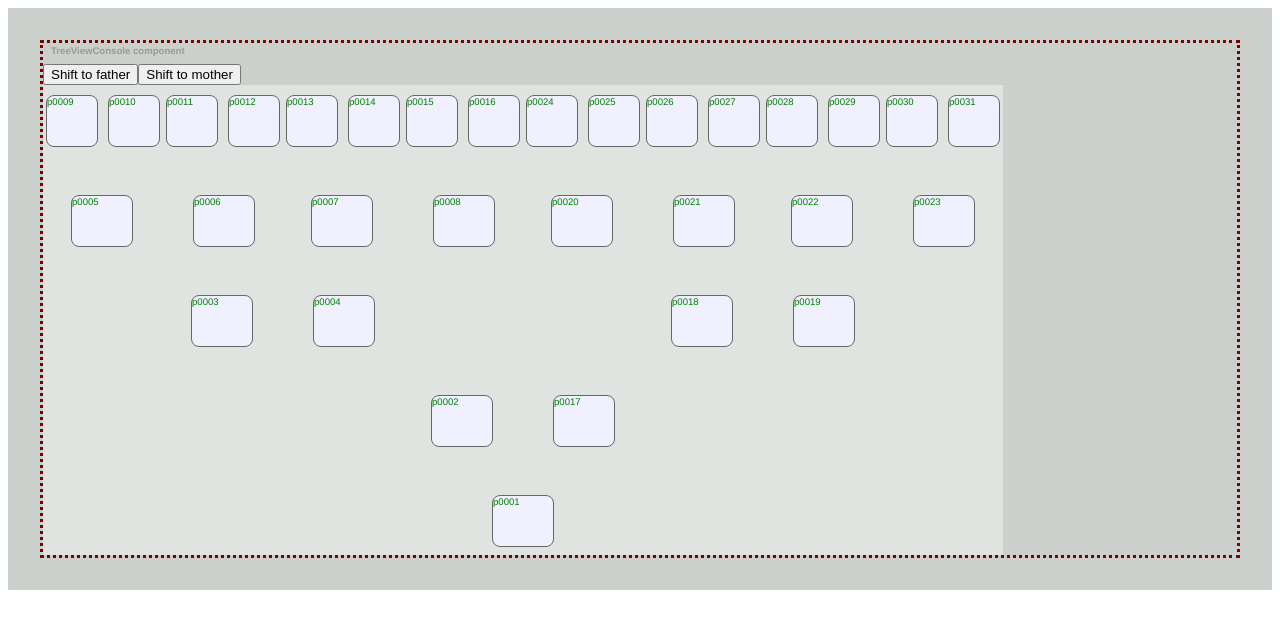
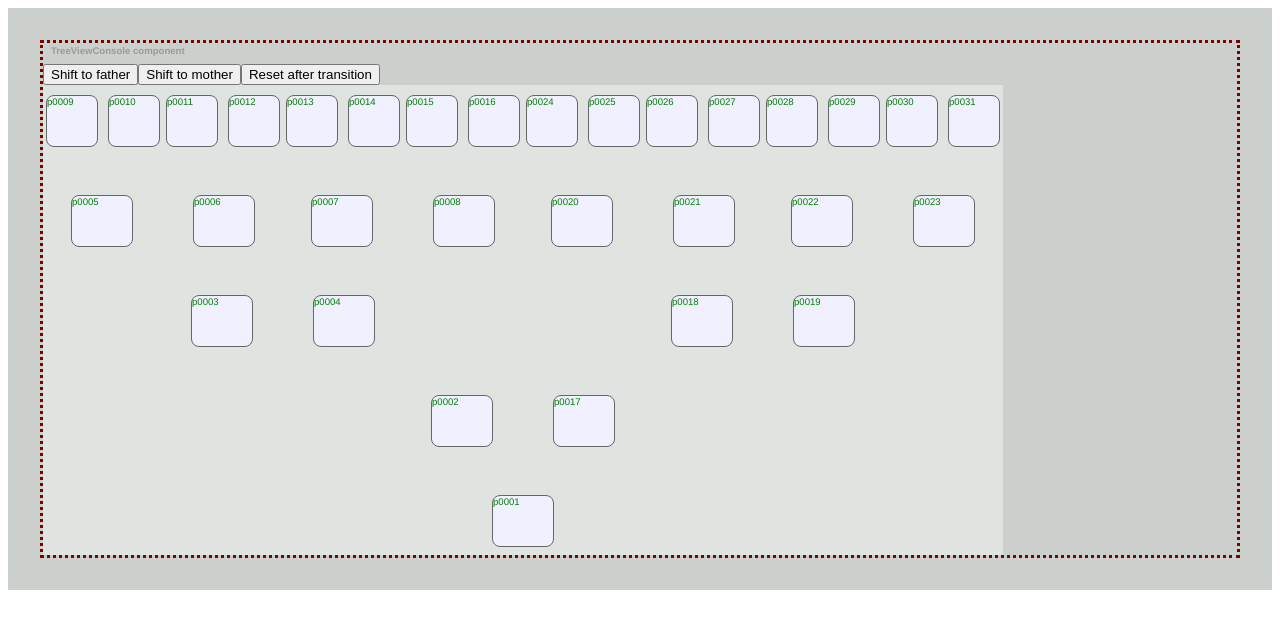
Before and after one commit to jrschmidt/familia, a Vue app: page / in a window 1280 px wide. Shown: the top 628 px of the page. Built offline with nearby package versions, Linux system fonts and the light colour scheme.

Commit message:
add 'Reset after tansition' button to TreeViewConsole component

```diff
--- a/src/components/TreeViewConsole.vue
+++ b/src/components/TreeViewConsole.vue
@@ -3,6 +3,7 @@
     <h6>TreeViewConsole component</h6>
     <button v-on:click="shiftFather()">Shift to father</button>
     <button v-on:click="shiftMother()">Shift to mother</button>
+    <button v-on:click="resetClasses()">Reset after transition</button>
     <TreeViewWindow/>
   </div>
 </template>
@@ -29,6 +30,11 @@ const shiftMother = () => {
   console.log('Shift to mother was clicked.')
   viewModel.shiftToMother(familyTree)
 }
+
+const resetClasses = () => {
+  console.log('Shift to mother was clicked.')
+  viewModel.resetClassesAfterTransition()
+}
 </script>
 
 <style lang="css">
```
